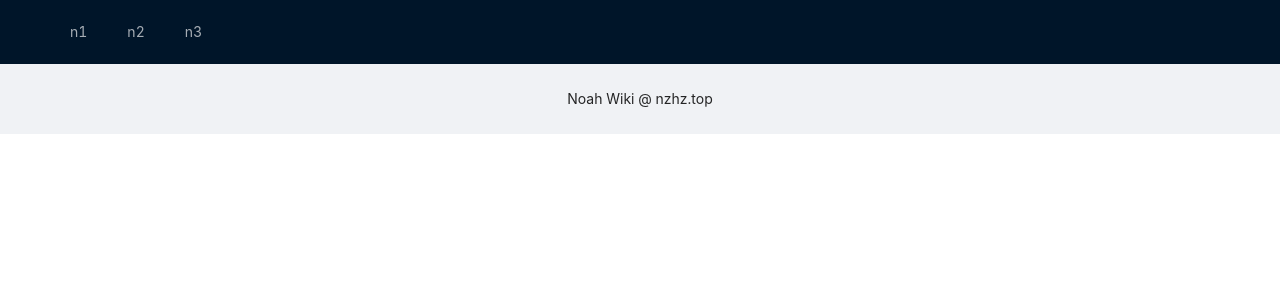
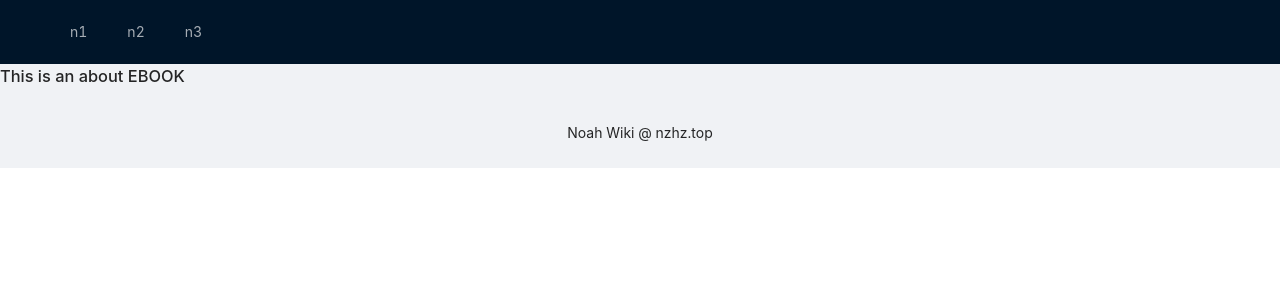
Before and after one commit to Xisha2100/NoahWIKI, a Vue app in the folder web/: page /admin/ebook in a window 1280 px wide. Shown: the top 300 px of the page. Built offline with nearby package versions, Linux system fonts and the light colour scheme; no server answers.

Commit message:
38-添加Admin/ebook管理界面

```diff
--- a/web/src/router/index.ts
+++ b/web/src/router/index.ts
@@ -14,6 +14,14 @@ const routes: Array<RouteRecordRaw> = [
     // this generates a separate chunk (about.[hash].js) for this route
     // which is lazy-loaded when the route is visited.
     component: () => import(/* webpackChunkName: "about" */ '../views/About.vue')
+  },
+  {
+    path: '/admin/ebook',
+    name: 'EbookAdmin',
+    // route level code-splitting
+    // this generates a separate chunk (about.[hash].js) for this route
+    // which is lazy-loaded when the route is visited.
+    component: () => import(/* webpackChunkName: "about" */ '../views/admin/EbookAdmin.vue')
   }
 ]
 
--- /dev/null
+++ b/web/src/views/admin/EbookAdmin.vue
@@ -0,0 +1,5 @@
+<template>
+  <div class="about">
+    <h1>This is an about EBOOK</h1>
+  </div>
+</template>
```
